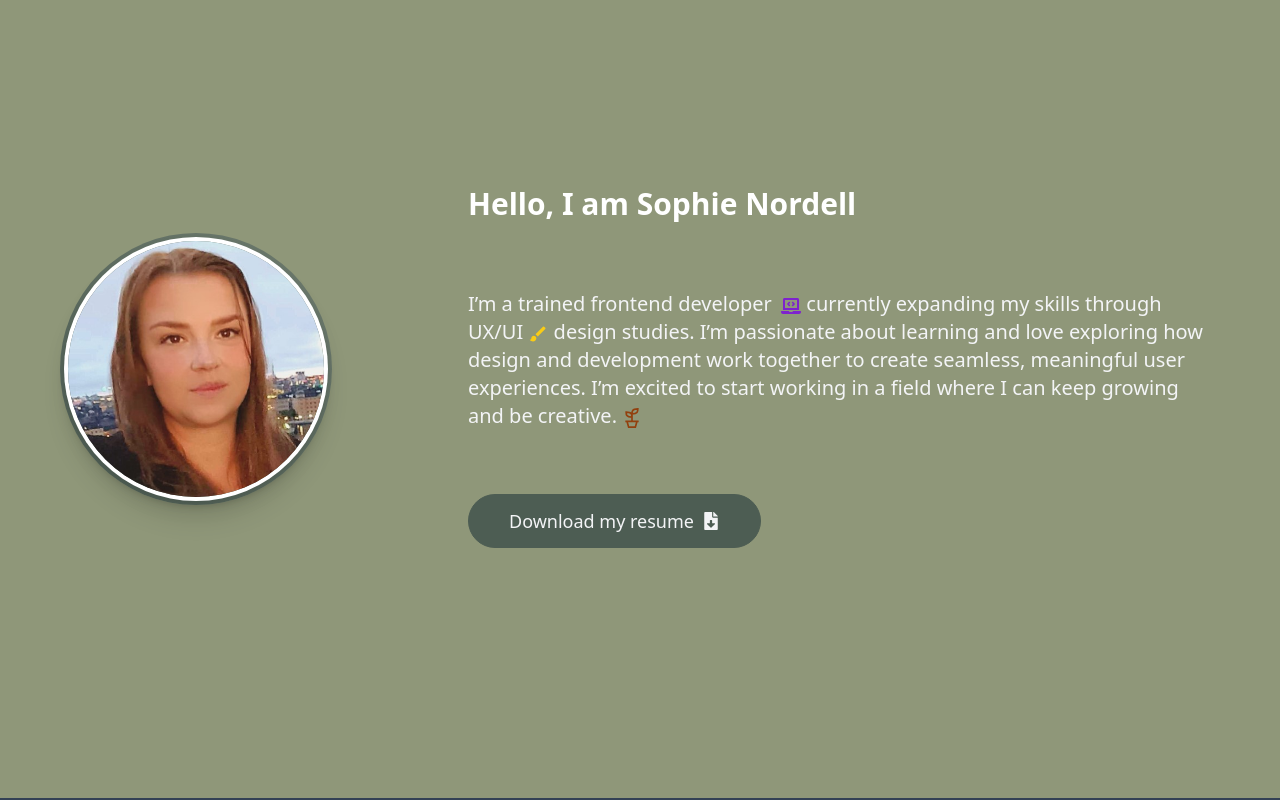
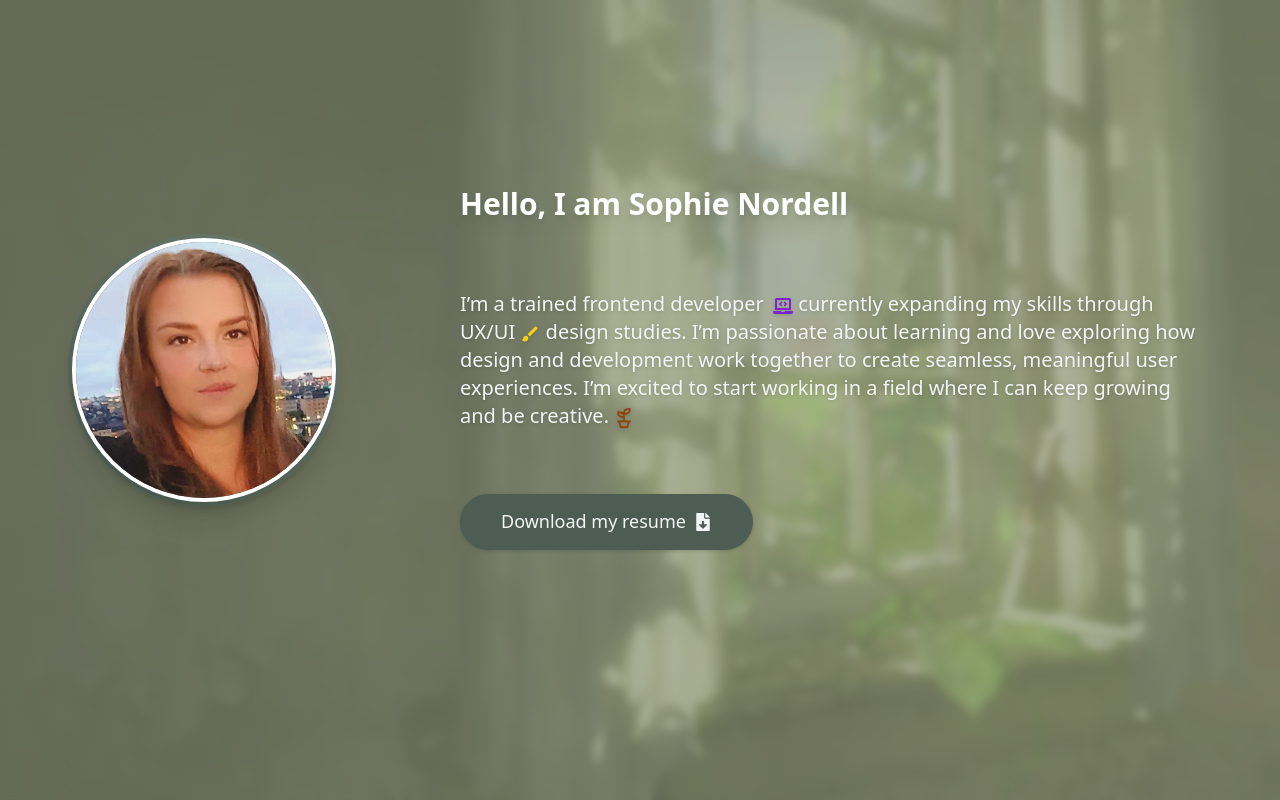
Before and after one commit to SophieNordell/Portfolio-vercel, a Next.js app: page /Home in a window 1280 px wide. Built offline with nearby package versions, Linux system fonts and the light colour scheme.

Commit message:
img background last of us

```diff
--- a/src/pages/Home.jsx
+++ b/src/pages/Home.jsx
@@ -1,8 +1,7 @@
 "use client";
 
 import { useState, useEffect } from "react";
-import { FaFileDownload } from "react-icons/fa";
-import { FaLaptopCode } from "react-icons/fa";
+import { FaFileDownload, FaLaptopCode } from "react-icons/fa";
 import { MdBrush } from "react-icons/md";
 import { GrGrow } from "react-icons/gr";
 
@@ -22,7 +21,17 @@ export default function Home() {
   }, []);
 
   return (
-    <div className="pt-16 md:pt-0 font-monserrat min-h-screen flex flex-col md:flex-row items-center justify-start md:justify-around gap-y-6 md:gap-y-0 bg-[#8F9779] border-b-2 border-slate-700 text-white">
+    <div className="relative min-h-screen overflow-hidden font-monserrat">
+      <div
+        className="absolute inset-0 bg-cover bg-center bg-no-repeat"
+        style={{
+          backgroundImage: "url('/window.webp')",
+        }}
+      ></div>
+
+      <div className="absolute inset-0 bg-[#8F9779]/70 backdrop-blur-sm"></div>
+
+      <div className="relative z-10 flex flex-col md:flex-row items-center justify-around min-h-screen px-4 py-16 gap-y-10 md:gap-y-0">
         <div className="bg-gradient-to-tr from-[#4D5D53] to-[#6e7b6e] p-2 rounded-full shadow-xl transform hover:scale-105 transition-transform duration-300 md:translate-y-[-30px]">
           <img
             src="/sophie.jpg"
@@ -34,30 +43,31 @@ export default function Home() {
         </div>
 
         <div className="flex flex-col items-center md:items-start text-center md:text-left w-full max-w-md md:max-w-3xl px-4 pt-16 md:pt-0">
-        <h1 className="font-bold text-3xl md:text-3xl font-serif text-white mb-2 min-h-[72px] md:min-h-[96px] whitespace-nowrap overflow-hidden">
+          <h1 className="font-bold text-3xl md:text-3xl font-serif text-white mb-2 min-h-[72px] md:min-h-[96px] whitespace-nowrap overflow-hidden drop-shadow-lg">
             {text}
           </h1>
 
-        <p className="font-medium text-base md:text-xl text-gray-100 leading-relaxed mt-6 md:mt-0">
+          <p className="font-medium text-base md:text-xl text-gray-100 leading-relaxed mt-6 md:mt-0 drop-shadow">
             I’m a trained frontend developer{" "}
             <FaLaptopCode className="inline ml-1 align-middle text-xl text-purple-700" />{" "}
             currently expanding my skills through UX/UI{" "}
             <MdBrush className="inline align-middle text-xl text-yellow-400" />{" "}
             design studies. I’m passionate about learning and love exploring how
             design and development work together to create seamless, meaningful
-          user experiences. I’m excited to start working in a field where I can
-          keep growing and be creative.{" "}
+            user experiences. I’m excited to start working in a field where I
+            can keep growing and be creative.{" "}
             <GrGrow className="inline align-middle text-amber-800" />
           </p>
 
           <a
             href="sophiecv.png"
             download="sophiecv.png"
-          className="mt-16 mb-16 text-lg inline-flex items-center gap-2 py-3 px-10 border border-[#4D5D53] rounded-full bg-[#4D5D53] text-gray-100 hover:bg-white hover:text-[#4D5D53] transition-colors duration-300"
+            className="mt-16 mb-16 text-lg inline-flex leading-relaxed items-center gap-2 py-3 drop-shadow px-10 border border-[#4D5D53] rounded-full bg-[#4D5D53] text-gray-100 hover:bg-[#6e7b6e] hover:text-white transition-colors duration-300"
           >
             Download my resume <FaFileDownload />
           </a>
         </div>
       </div>
+    </div>
   );
 }
```
Also changed, not shown: public/background.jpg (added), public/window.webp (added). Lines whose indentation alone changed are shown as unchanged.
